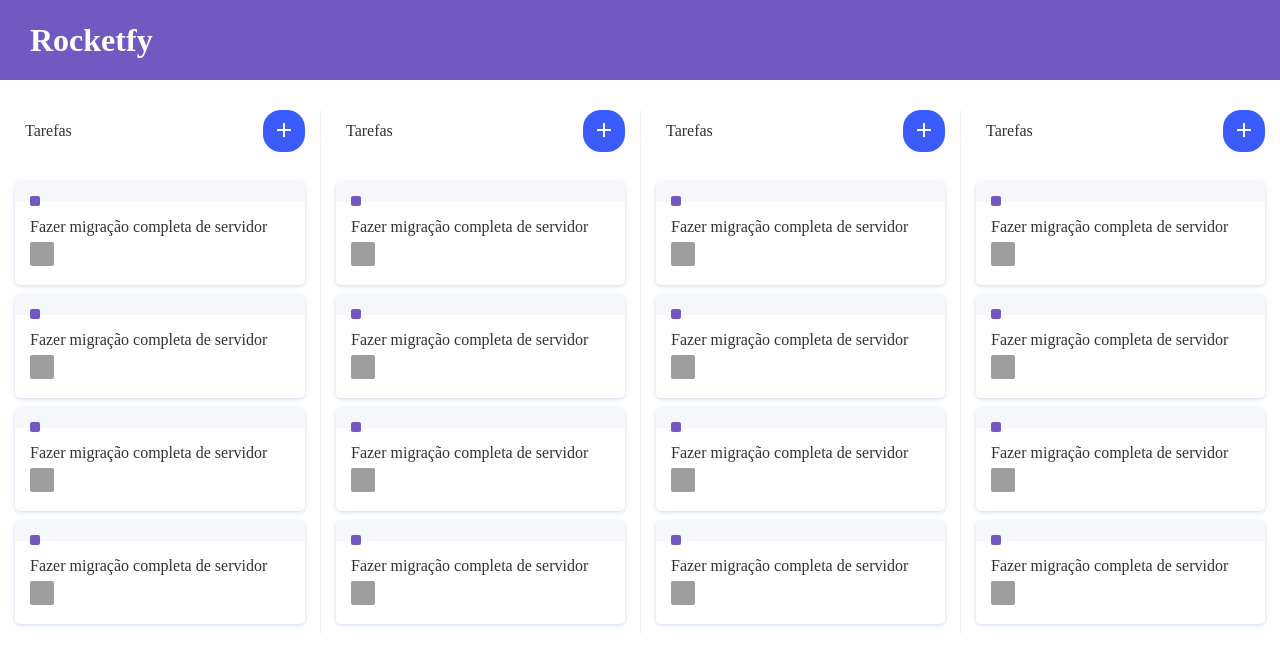
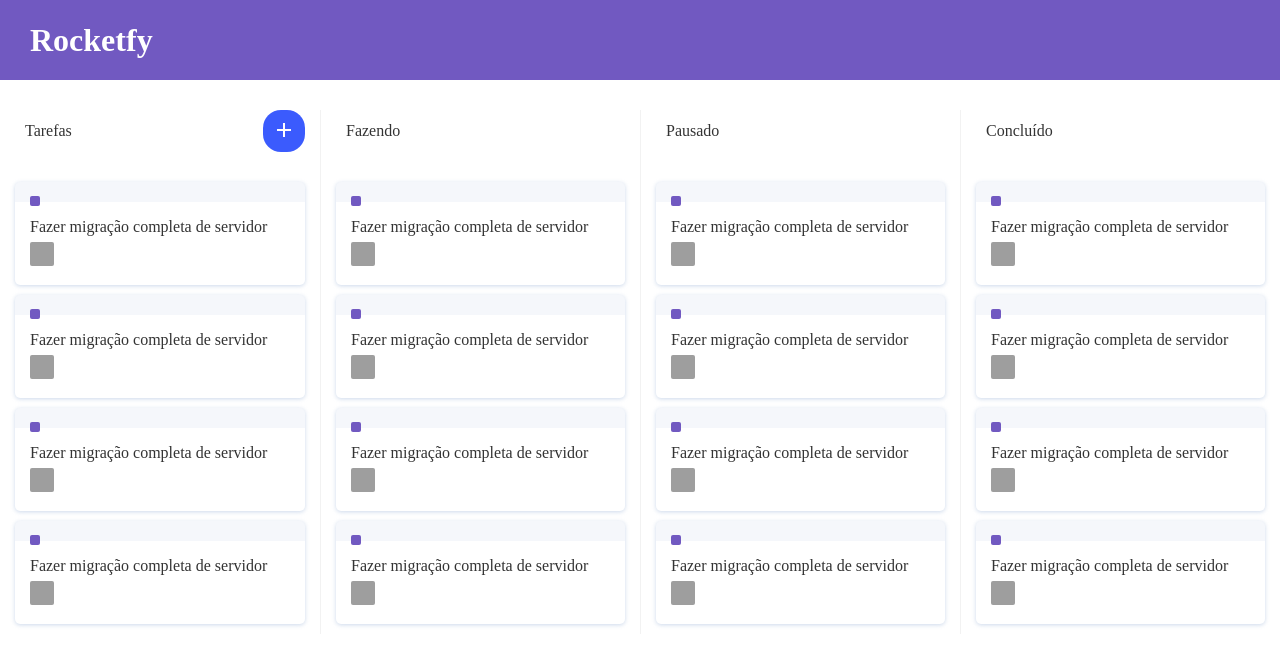
Before and after one commit to Wanderson-A-Timoteo/rocketfy-drag-and-drop, a React (Create React App) app: page / in a window 1280 px wide. Shown: the top 672 px of the page. Built offline with nearby package versions, Linux system fonts and the light colour scheme; grey boxes are pictures that could not be loaded.

Commit message:
Adicionado importação de loadLists em Board e substituido na List

```diff
--- a/src/components/Board/index.js
+++ b/src/components/Board/index.js
@@ -1,15 +1,15 @@
-import React from 'react';
-import List from '../List/index'
+import React from "react";
+import List from "../List/index"
+import { loadLists } from "../../services/api";
 
-import { Container } from './styles';
+import { Container } from "./styles";
+
+const lists = loadLists();
 
 function Board() {
   return (
     <Container>
-      <List />
-      <List />
-      <List />
-      <List />
+      {lists.map(list => <List key={list.title} data={list} /> )}
     </Container>
   );
 }
--- a/src/components/List/index.js
+++ b/src/components/List/index.js
@@ -3,14 +3,16 @@ import { MdAdd } from "react-icons/md";
 import Card from "../Card/index";
 import { Container } from "./styles";
 
-function List() {
+function List( { data } ) {
   return (
     <Container>
       <header>
-        <h2>Tarefas</h2>
-        <button type='button'>
-          <MdAdd size={24} color='#FFF' />
-        </button>
+        <h2> { data.title } </h2>
+        { data.creatable && (
+          <button type='button'>
+            <MdAdd size={24} color='#FFF' />
+          </button>
+        )}
       </header>
 
       <ul>
```
